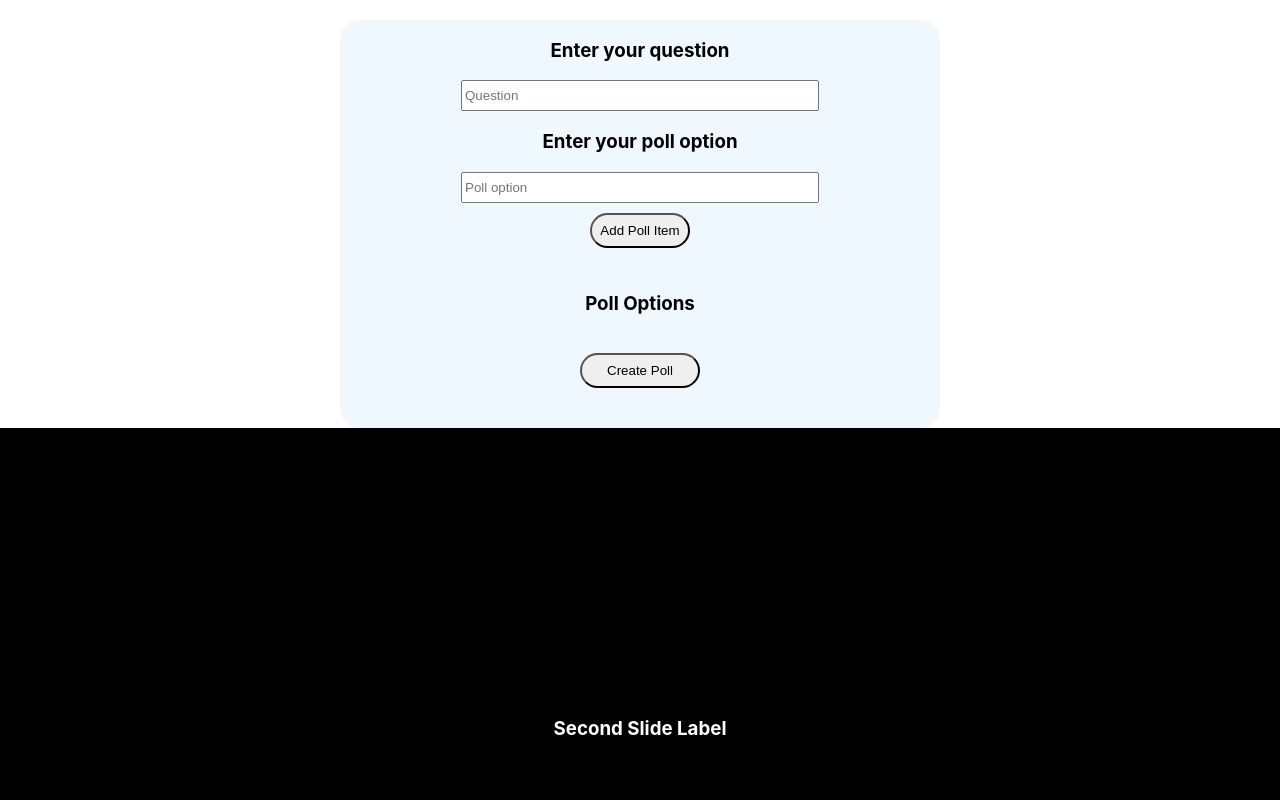
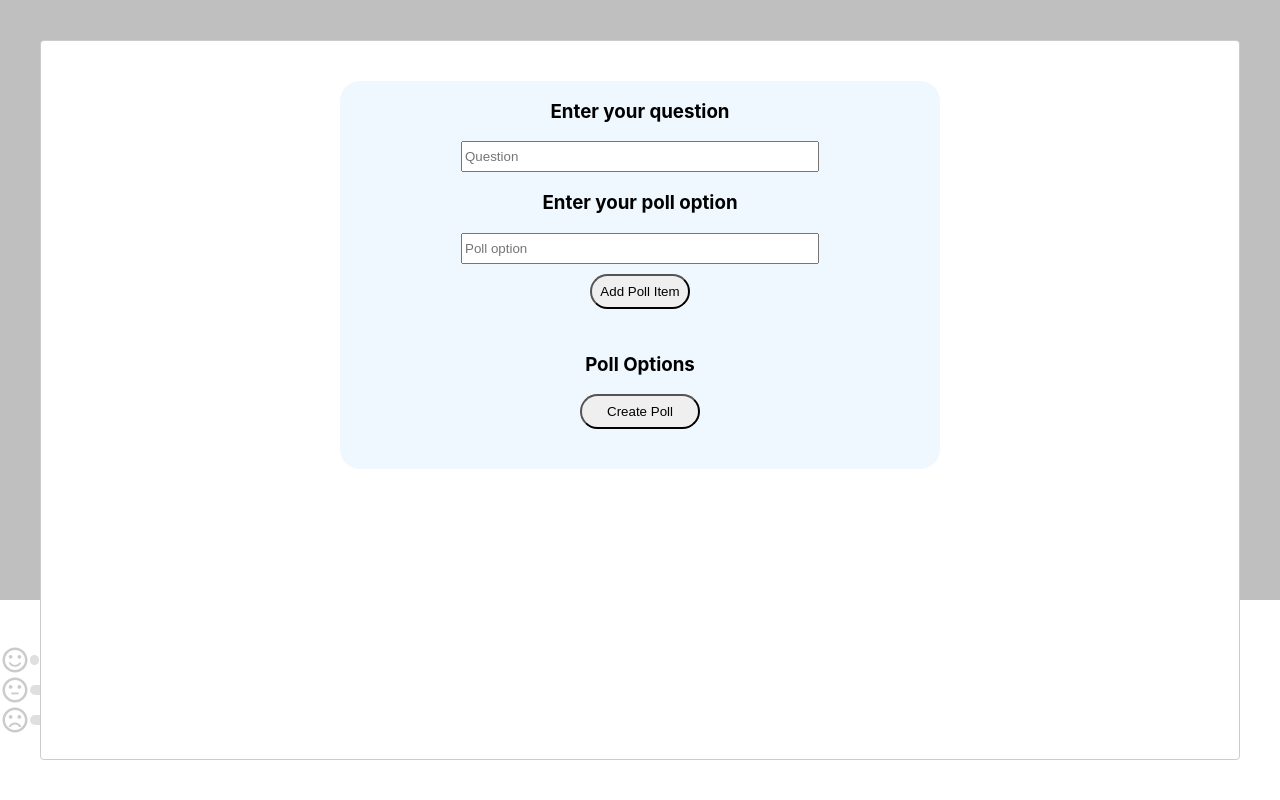
Before and after one commit to j-setiawan/decode-2021-teacher, a React (Create React App) app: page / in a window 1280 px wide. Shown: the top 800 px of the page. Built offline with nearby package versions, Linux system fonts and the light colour scheme; what pullstate would draw is missing.

Commit message:
finalized polling modal

```diff
--- a/package.json
+++ b/package.json
@@ -9,9 +9,10 @@
     "pullstate": "^1.23.0",
     "react": "^17.0.2",
     "react-dom": "^17.0.2",
+    "react-modal": "^3.14.3",
     "react-scripts": "4.0.3",
+    "react-swipeable": "^6.2.0",
     "uuid": "^8.3.2",
-    "react-swipeable": "^6.2.0",
     "web-vitals": "^1.0.1"
   },
   "scripts": {
--- a/src/components/polls/questions/Questions.css
+++ b/src/components/polls/questions/Questions.css
@@ -58,5 +58,17 @@ input {
 }
 
 .createPoll {
+  width: 120px;
   margin-bottom: 40px;
 }
+
+.pollOptions {
+  text-align: center;
+}
+
+.polls {
+  display: flex;
+  flex-direction: column;
+  justify-content: center;
+  align-items: center;
+}
--- a/src/components/polls/questions/Questions.jsx
+++ b/src/components/polls/questions/Questions.jsx
@@ -1,12 +1,23 @@
 import React, { useState } from "react";
 import { UIStore } from "../../../store";
 import { v4 as uuidv4 } from "uuid";
+import Modal from "react-modal";
 import "./Questions.css";
 
 const Questions = (props) => {
   const [question, setQuestion] = useState("");
   const [response, setResponse] = useState("");
   const [responses, setResponses] = useState([]);
+
+  const [modalIsOpen, setIsOpen] = React.useState(true);
+
+  function openModal() {
+    setIsOpen(true);
+  }
+
+  function closeModal() {
+    setIsOpen(false);
+  }
 
   const submitClick = () => {
     const output = {
@@ -32,6 +43,11 @@ const Questions = (props) => {
     setResponses(newArray);
   };
   return (
+    <Modal
+      isOpen={modalIsOpen}
+      onRequestClose={closeModal}
+      contentLabel="Example Modal"
+    >
       <div className="questionCard">
         <div className="first">
           <h3>Enter your question</h3>
@@ -54,19 +70,25 @@ const Questions = (props) => {
           </div>
         </div>
 
-      <h3>Poll Options</h3>
+        <div className="polls">
+          <div className="response">
+            <h3 className="pollOptions">Poll Options</h3>
             {responses.map((response, idx) => (
               <div key={idx} className="pollOption">
                 <p>{response}</p>
                 <button onClick={() => deleteResponse(response)}>Delete</button>
               </div>
             ))}
-      <br />
+          </div>
 
+          <div className="button">
             <button className="createPoll" onClick={submitClick}>
               Create Poll
             </button>
           </div>
+        </div>
+      </div>
+    </Modal>
   );
 };
 export default Questions;
```
Also changed, not shown: 1 other file (tests, documents, lock files or other folders). Lines whose indentation alone changed are shown as unchanged.
